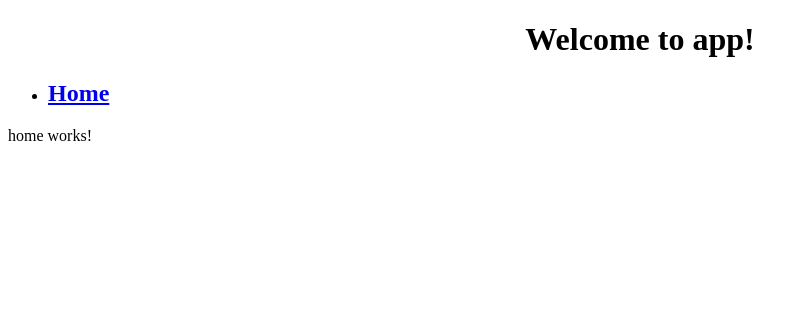
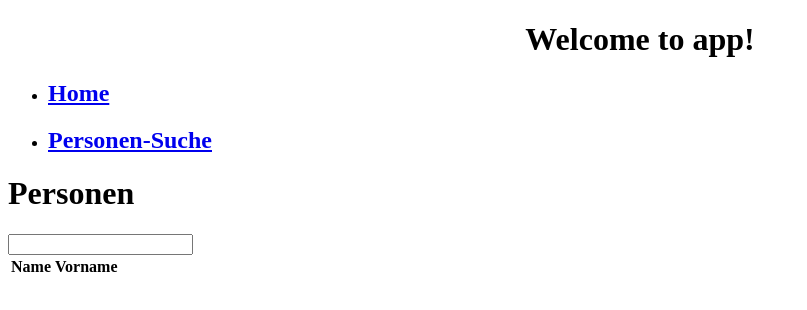
Before and after one commit to markusborer/PersonApp, an Angular app: page /person-search in a window 1280 px wide. Before the commit this address led to /home. Shown: the top 310 px of the page, without its empty margins (0-807 px from the left). Built offline with nearby package versions, Linux system fonts and the light colour scheme.

Commit message:
Added PersoneSearch

```diff
--- a/src/app/app-routing.module.ts
+++ b/src/app/app-routing.module.ts
@@ -1,6 +1,7 @@
 import { NgModule } from '@angular/core';
 import { Routes, RouterModule } from '@angular/router';
 import {HomeComponent} from "./home/home.component";
+import {PersonSearchComponent} from "./person-search/person-search.component";
 
 const routes: Routes = [
   {
@@ -13,6 +14,10 @@ const routes: Routes = [
     component: HomeComponent
   },
   {
+    path: 'person-search',
+    component: PersonSearchComponent
+  },
+  {
     path: '**',
     redirectTo: 'home'
   }
--- a/src/app/app.component.html
+++ b/src/app/app.component.html
@@ -8,6 +8,9 @@
   <li>
     <h2><a routerLink="home">Home</a></h2>
   </li>
+  <li>
+    <h2><a routerLink="person-search">Personen-Suche</a></h2>
+  </li>
 </ul>
 
 <router-outlet></router-outlet>
--- /dev/null
+++ b/src/app/person-search/person-search.component.html
@@ -0,0 +1,16 @@
+<h1>Personen</h1>
+<input type="text" [(ngModel)]="searchTerm" name="searchTerm" (ngModelChange)="search()">
+<table>
+  <thead>
+  <tr>
+    <th>Name</th>
+    <th>Vorname</th>
+  </tr>
+  </thead>
+  <tbody>
+  <tr *ngFor="let person of persons">
+    <td>{{person.name}}</td>
+    <td>{{person.vorname}}</td>
+  </tr>
+  </tbody>
+</table>
--- /dev/null
+++ b/src/app/person-search/person-search.component.ts
@@ -0,0 +1,29 @@
+import { Component, OnInit } from '@angular/core';
+import {PersonService} from "../shared/person.service";
+import {Person} from "../shared/person";
+
+@Component({
+  selector: 'app-person-search',
+  templateUrl: './person-search.component.html',
+  styleUrls: ['./person-search.component.css']
+})
+export class PersonSearchComponent implements OnInit {
+
+  searchTerm = '';
+  persons: Person[] = [];
+
+  constructor(private personService: PersonService) { }
+
+  ngOnInit() {
+  }
+
+  search() {
+    this.personService.search(this.searchTerm).subscribe(
+      (data) => {
+        console.log(data);
+        this.persons = data;
+      }
+    )
+  }
+
+}
--- /dev/null
+++ b/src/app/shared/person.service.ts
@@ -0,0 +1,21 @@
+import { Injectable } from '@angular/core';
+import {HttpClient, HttpParams} from "@angular/common/http";
+import {Person} from "./person";
+import {Observable} from "rxjs/Observable";
+
+@Injectable()
+export class PersonService {
+
+  private url = 'http://localhost:8080/person';
+
+  constructor(private httpClient: HttpClient) { }
+
+  search(searchTerm: string): Observable<Person[]> {
+    let options = {};
+    if (searchTerm !== undefined) {
+      options = {params: new HttpParams().set('name', searchTerm)};
+    }
+    return this.httpClient.get<Person[]>(this.url, options);
+  }
+
+}
--- /dev/null
+++ b/src/app/shared/person.ts
@@ -0,0 +1,4 @@
+export class Person {
+  name: string;
+  vorname: string;
+}
```
Also changed, not shown: src/app/app.module.ts (+11 -3 lines), src/app/person-search/person-search.component.css (added), 2 other files (tests, documents, lock files or other folders).
